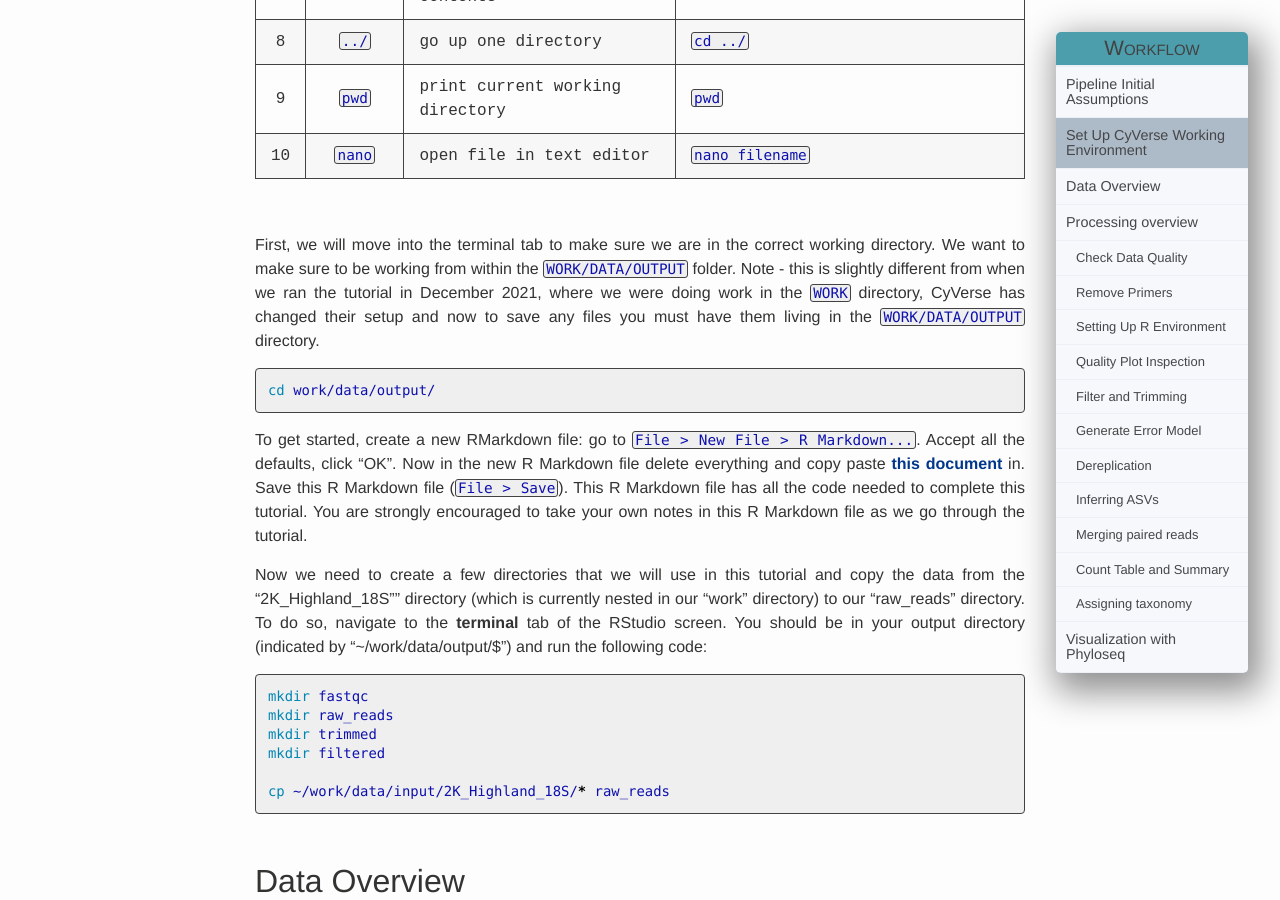
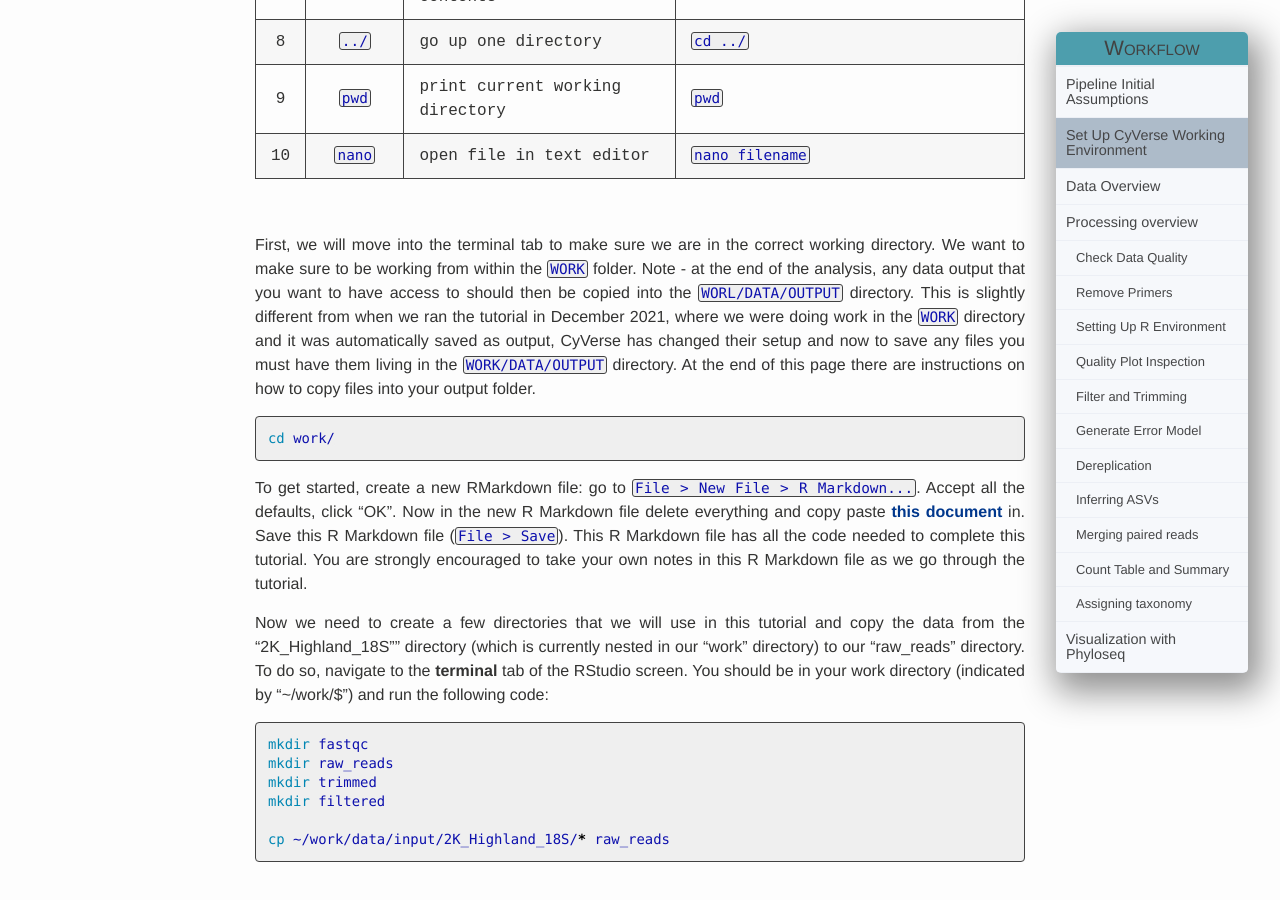
Before and after one commit to Maine-eDNA/Maine-eDNA.github.io, a Jekyll site: the page built from Tutorial/index.md, in a window 1280 px wide and 900 px high, scrolled down 3196 px. Built offline with Jekyll 4.4.1, drawn with Linux system fonts in a browser that asks for light colours; some of the changed text lies outside the part shown.

Commit message:
revert back to work folder, add comment on copying

````diff
--- a/Tutorial/index.md
+++ b/Tutorial/index.md
@@ -77,14 +77,15 @@ Once the app loads you will be greated by a familiar RStudio window.  We will be
 |10|`nano`|open file in text editor|`nano filename`|
 
 <br>
-First, we will move into the terminal tab to make sure we are in the correct working directory. We want to make sure to be working from within the `WORK/DATA/OUTPUT` folder. Note - this is slightly different from when we ran the tutorial in December 2021, where we were doing work in the `WORK` directory, CyVerse has changed their setup and now to save any files you must have them living in the `WORK/DATA/OUTPUT` directory.
+First, we will move into the terminal tab to make sure we are in the correct working directory. We want to make sure to be working from within the `WORK` folder. Note - at the end of the analysis, any data output that you want to have access to should then be copied into the `WORL/DATA/OUTPUT` directory. This is slightly different from when we ran the tutorial in December 2021, where we were doing work in the `WORK` directory and it was automatically saved as output, CyVerse has changed their setup and now to save any files you must have them living in the `WORK/DATA/OUTPUT` directory. At the end of this page there are instructions on how to copy files into your output folder.
+
 ```bash
-cd work/data/output/
+cd work/
 ```
 
 To get started, create a new RMarkdown file: go to `File > New File > R Markdown...`. Accept all the defaults, click "OK".  Now in the new R Markdown file delete everything and copy paste [**this document**](https://raw.githubusercontent.com/Maine-eDNA/bioinfo_training/main/HighlandLakeTutorial.Rmd){:target="_blank"} in. Save this R Markdown file (`File > Save`).  This R Markdown file has all the code needed to complete this tutorial. You are strongly encouraged to take your own notes in this R Markdown file as we go through the tutorial.
 
-Now we need to create a few directories that we will use in this tutorial and copy the data from the "2K_Highland_18S"" directory (which is currently nested in our "work" directory) to our "raw_reads" directory. To do so, navigate to the **terminal** tab of the RStudio screen. You should be in your output directory (indicated by "~/work/data/output/$") and run the following code:
+Now we need to create a few directories that we will use in this tutorial and copy the data from the "2K_Highland_18S"" directory (which is currently nested in our "work" directory) to our "raw_reads" directory. To do so, navigate to the **terminal** tab of the RStudio screen. You should be in your work directory (indicated by "~/work/$") and run the following code:
 
 ```bash
 mkdir fastqc
@@ -209,7 +210,7 @@ Next, we will set up some variable names in our environment to make processing o
 
 
 ``` R
-path <- "~/work/data/output/trimmed/"
+path <- "~/work/trimmed/"
 
 list.files(path)
  ## Output:
@@ -250,10 +251,10 @@ library(ggplot2)
 # to run a subset of the reads, select which with square brackets
 # below we are only running the first four in the list we previously created
 plotQualityProfile(forward_reads[1:4])
-ggsave(path="~/work/data/output/", filename="forward_quality.png")
+ggsave(path="~/work/", filename="forward_quality.png")
 
 plotQualityProfile(reverse_reads[1:4])
-ggsave(path="~/work/data/output/", filename="reverse_quality.png")
+ggsave(path="~/work/", filename="reverse_quality.png")
 ```
 
 Below is the output of the first four forward reads:
@@ -279,7 +280,7 @@ With the knowledge that viewing our quality plots has provided, we will now trim
 First, we will create a new set of variables for our filtered reads to be assigned to.
 
 ```R
-filterpath <- "~/work/data/output/filtered/" #where our filtered files will live
+filterpath <- "~/work/filtered/" #where our filtered files will live
 filtered_reverse_reads <- paste0(filterpath, samples, "_R2_filtered.fq.gz")
 filtered_forward_reads <- paste0(filterpath, samples, "_R1_filtered.fq.gz")
 
@@ -331,10 +332,10 @@ Another thing we can look at is a quality plot! Similar to before, we can run `p
 
 ```R
 plotQualityProfile(filtered_forward_reads[1:4])
-ggsave(path="~/work/data/output/", filename="forward_filtered_quality.png")
+ggsave(path="~/work/", filename="forward_filtered_quality.png")
 
 plotQualityProfile(filtered_reverse_reads[1:4])
-ggsave(path="~/work/data/output/", filename="reverse_filtered_quality.png")
+ggsave(path="~/work/", filename="reverse_filtered_quality.png")
 ```
 
 Below is the output of the first four forward reads:
@@ -364,10 +365,10 @@ We can visualize our model with the `plotErrors()` function.
 
 ```R
 plotErrors(err_forward_reads, nominalQ=TRUE)
-ggsave(path="~/work/data/output/", filename="forward_errors.png")
+ggsave(path="~/work/", filename="forward_errors.png")
 
 plotErrors(err_reverse_reads, nominalQ=TRUE)
-ggsave(path="~/work/data/output/", filename="reverse_errors.png")
+ggsave(path="~/work/", filename="reverse_errors.png")
 ```
 
 Below is the graph of our forward error plot (reverse looks very similar):
@@ -458,7 +459,7 @@ View(seqtab)
 sum(seqtab.nochim)/sum(seqtab)
 # 0.9977182
 
-write.csv(seqtab.nochim, "~/work/data/output/seqtab-nochim.csv")
+write.csv(seqtab.nochim, "~/work/seqtab-nochim.csv")
 ```
 
 Next, we will create a table with the count of sequences at each step of our pipeline and write it out to a file `read-count-tracking.tsv`.
@@ -475,7 +476,7 @@ summary_tab <- data.frame(row.names=samples, dada2_input=filtered_out[,1],
 
 View(summary_tab)
 
-write.table(summary_tab, "~/work/data/output/read-count-tracking.tsv", quote=FALSE, sep="\t", col.names=NA)
+write.table(summary_tab, "~/work/read-count-tracking.tsv", quote=FALSE, sep="\t", col.names=NA)
 
 head(summary_tab)
 
@@ -500,7 +501,7 @@ for (i in 1:dim(seqtab.nochim)[2]) {
 }
 
 asv_fasta <- c(rbind(asv_headers, asv_seqs))
-write(asv_fasta, "~/work/data/output/ASVs.fa")
+write(asv_fasta, "~/work/ASVs.fa")
 
 #click on ASVs.fa to view file in R Environment
 ```
@@ -512,7 +513,7 @@ row.names(asv_tab) <- sub(">", "", asv_headers)
 
 View(asv_tab)
 
-write.table(asv_tab, "~/work/data/output/ASVs_counts.tsv", sep="\t", quote=F, col.names=NA)
+write.table(asv_tab, "~/work/ASVs_counts.tsv", sep="\t", quote=F, col.names=NA)
 ```
 
 Now we have our ASVs ready to be assigned taxonomy so we can identify what is really existing in our samples!
@@ -531,7 +532,7 @@ taxa <- assignTaxonomy(seqtab.nochim, "~/work/data/input/raw_reads/pr2_version_4
 
 rownames(taxa) <- gsub(pattern=">", replacement="", x=asv_headers)
 
-write.csv(taxa, "~/work/data/output/ASV_taxa.csv")
+write.csv(taxa, "~/work/ASV_taxa.csv")
 ```
 
 
@@ -548,7 +549,7 @@ Now that we have all of our ASVs assigned to their proper taxonomy according to
 library(phyloseq)
 library(ggplot2)
 
-info <- read.table("~/work/data/input/raw_reads/info_18S.txt", header=T,sep="\t")
+info <- read.table("~/work/raw_reads/info_18S.txt", header=T,sep="\t")
 rownames(info) <- rownames(seqtab.nochim)
 
 rawasvs <- phyloseq(otu_table(asv_tab, taxa_are_rows=T),
@@ -580,7 +581,7 @@ p <- plot_bar(ps.top20, x="JulDay", fill="Phylum") +
   scale_x_continuous(breaks=c(186,192,195,199,205,212,219,227,233,241,255,268,285))+
   facet_wrap(~Layer)
 p
-ggsave(p, path="~/work/data/output/", filename="abundance.png")
+ggsave(p, path="~/work/", filename="abundance.png")
 ```
 
 <center><img src="../images/Top20.png"></center>
@@ -595,12 +596,12 @@ ord.nmds.bray <- ordinate(ps.prop, method="NMDS", distance="bray")
 
 plot_ordination(ps.prop, ord.nmds.bray, color="Layer",shape="Month_char", title="Bray NMDS")+
   geom_point(size = 7)
-ggsave(path="~/work/data/output/", filename="bray_NMDS_layer.png")
+ggsave(path="~/work/", filename="bray_NMDS_layer.png")
 
 
 plot_ordination(ps.prop, ord.nmds.bray, color="Temp",shape="Month_char", title="Bray NMDS")+
   geom_point(size = 7)
-ggsave(path="~/work/data/output/", filename="bray_NMDS_temp.png")
+ggsave(path="~/work/", filename="bray_NMDS_temp.png")
 ```
 
 <center><img src="../images/OrdPlot1.png"></center>
@@ -613,7 +614,7 @@ A plot showing richness based on different methods:
 plot_richness(ps, x="Sample.ID",measures=c("Observed", "Shannon", "Chao1"),
               color="Layer", shape="Month_char")
 
-ggsave(path="~/work/data/output/", filename="richness.png")
+ggsave(path="~/work/", filename="richness.png")
 ```
 
 <center><img src="../images/Richness.png"></center>
````
